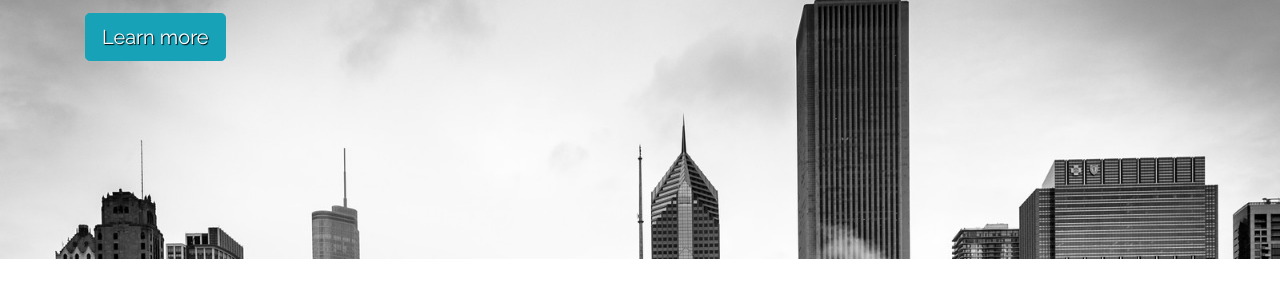
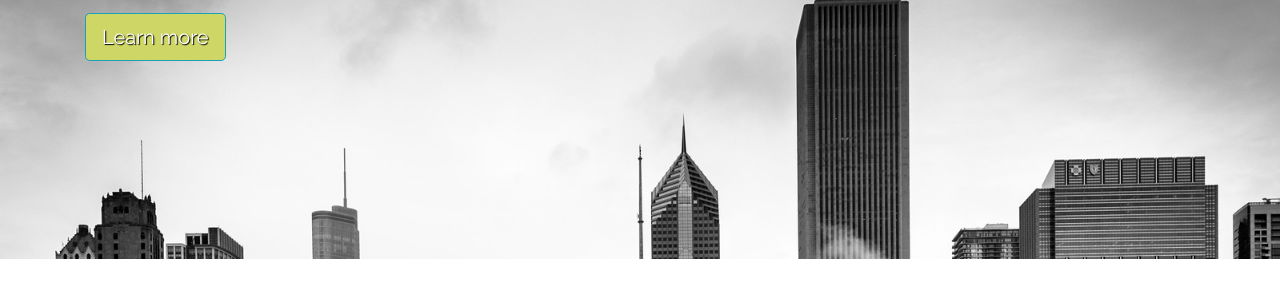
Before and after one commit to jtflink/jtflink.github.io, a plain HTML site: page index.html in a window 1280 px wide. Shown: the part 202-484 px from the top of the page. Drawn offline with nearby package versions, Linux system fonts and the light colour scheme.

Commit message:
Update styles.css

```diff
--- a/styles.css
+++ b/styles.css
@@ -48,6 +48,10 @@ h1, h2, h3, h4, h5, h6 {
   font-size: 30px;
 }
 
+.btn {
+  background-color: #ced665;
+}
+
 /* Jumbotron background and font styles */
 /* Notice that I'm using all of the background CSS rules on the CSS cheat sheet */
 .jumbotron {
```
